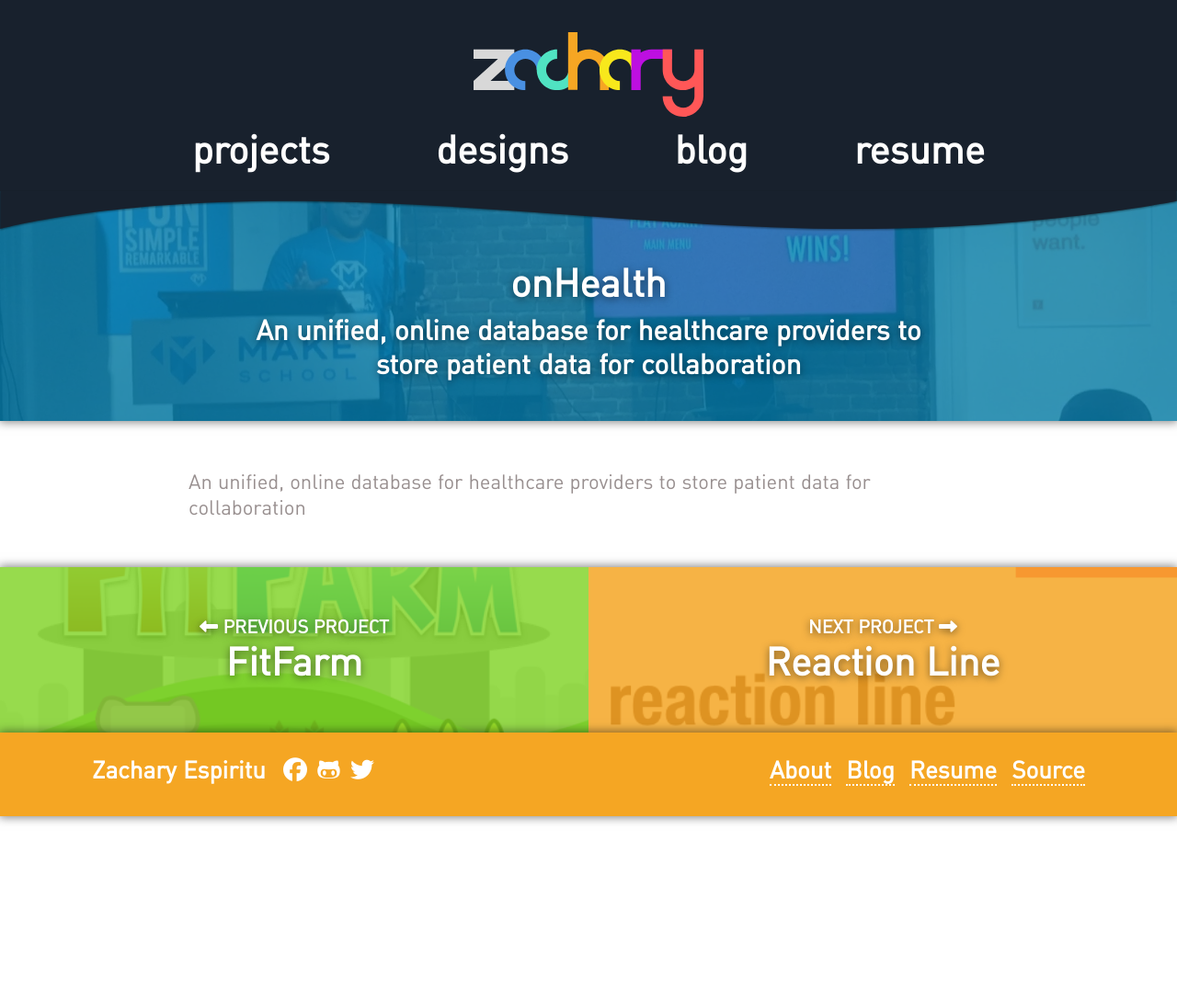
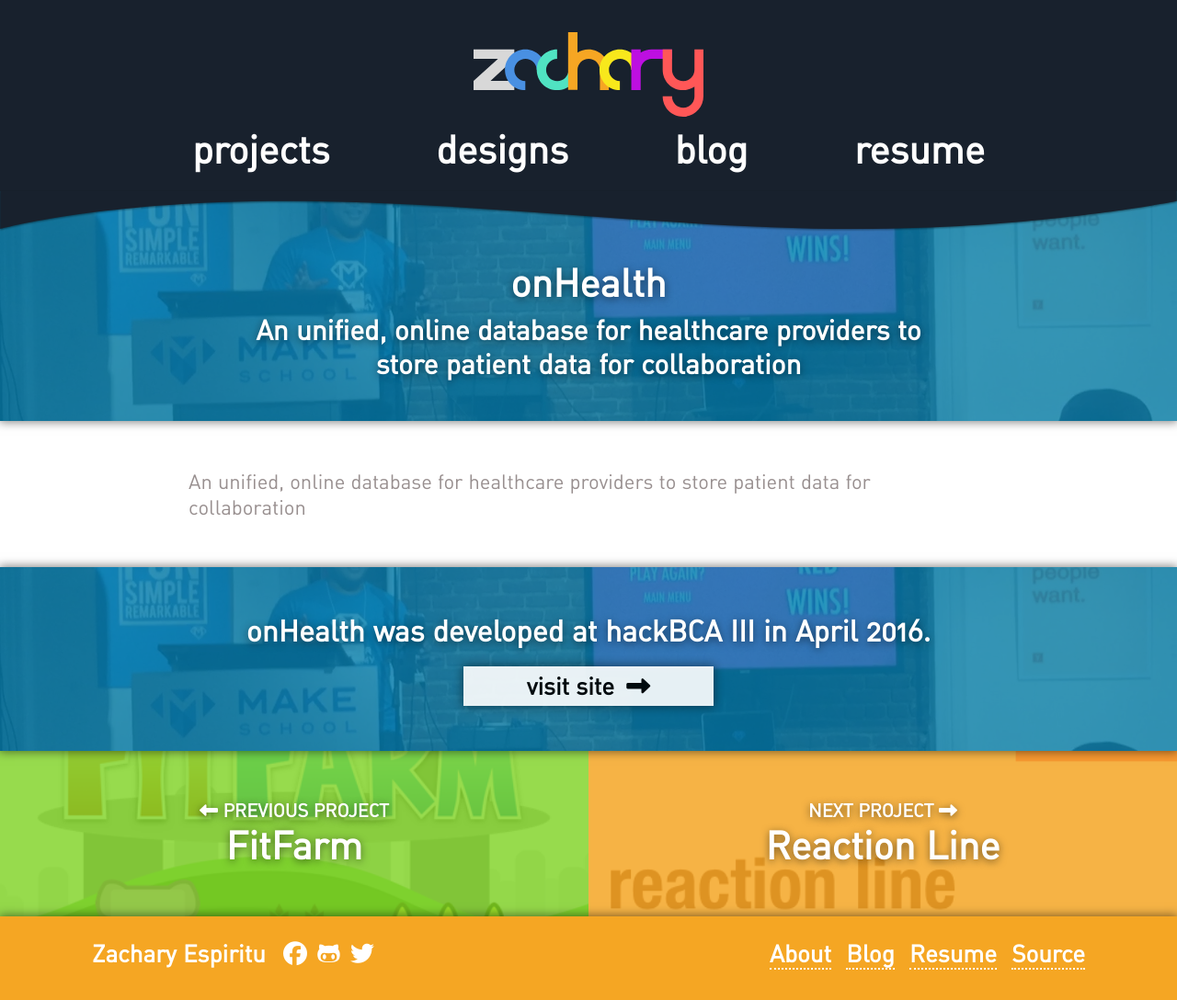
Before and after one commit to ZacharyEspiritu/zacharyespiritu.github.io, a Jekyll site: the page built from _projects/2016-04-01-onHealth.markdown, in a window 1280 px wide. Shown: the whole page at 92% size. Built offline with Jekyll 4.4.1, drawn with Linux system fonts in a browser that asks for light colours; nearby versions of some CDN libraries; before the commit the page ends 900 px from its top, so only the background shows below that.

Commit message:
Partial out post_ending from post layout footer

```diff
--- a/_designs/calenday-poc.markdown
+++ b/_designs/calenday-poc.markdown
@@ -5,6 +5,8 @@ short_title: Calenday POC
 image_path: /images/design-calenday.png
 tagline: A proof-of-concept of a calendar app that focuses on intuitive visualization and navigation with cards
 card_color: "#E0001B"
+ending:
+  tagline: The Calenday mockups were published in October 2015.
 ---
 
 Calenday is a proof-of-concept of a calendar app that focuses on intuitive visualization and navigation with card design. It's an idea I've been toying around with in my head for some time, and I eventually decided I might as well "Sketch" it out.
--- /dev/null
+++ b/_includes/post_ending.html
@@ -0,0 +1,18 @@
+{% if page.ending %}
+    <div class="post-ending" style="background-image: url('{{ page.image_path }}');">
+        <div class="overlay" style="background: {{ page.card_color }}; opacity: 0.80;">
+        </div>
+        <div class="overlay">
+            <div class="post-ending-content">
+                <div class="post-ending-tagline">
+                    {{ page.ending.tagline }}
+                </div>
+                {% if page.ending.link and page.ending.link_text %}
+                    <a href="{{ page.ending.link }}" class="post-ending-button">
+                        {{ page.ending.link_text }} <i class="fa fa-long-arrow-right post-ending-arrow" aria-hidden="true"></i>
+                    </a>
+                {% endif %}
+            </div>
+        </div>
+    </div>
+{% endif %}
--- a/_layouts/post.html
+++ b/_layouts/post.html
@@ -34,22 +34,7 @@
                 {{ content }}
             </article>
             <footer class="post-footer">
-                {% if page.ending %}
-                    <div class="post-ending" style="background-image: url('{{ page.image_path }}');">
-                        <div class="overlay" style="background: {{ page.card_color }}; opacity: 0.80;">
-                        </div>
-                        <div class="overlay">
-                            <div class="post-ending-content">
-                                <div class="post-ending-tagline">
-                                    {{ page.ending.tagline }}
-                                </div>
-                                <a href="{{ page.ending.link }}" class="post-ending-button">
-                                    {{ page.ending.link_text }} <i class="fa fa-long-arrow-right post-ending-arrow" aria-hidden="true"></i>
-                                </a>
-                            </div>
-                        </div>
-                    </div>
-                {% endif %}
+                {% include post_ending.html %}
                 {% include post_preview.html %}
             </footer>
         </main>
--- a/_projects/2015-07-25-data-farm.markdown
+++ b/_projects/2015-07-25-data-farm.markdown
@@ -6,6 +6,10 @@ tagline: Motivating people to save on cellular data by exchanging their unused d
 card_color: "#CCC34F"
 awards:
   - "Winner of hackGCT 2015"
+ending:
+  tagline: Data Farm was developed at hackGCT 2015 in August 2015.
+  link: https://github.com/ZacharyEspiritu/FitFarm
+  link_text: view Github repo
 ---
 
 At the inaugural hackGCT 2015 (my first hackathon!), I teamed up with [Olivia Ross][or-github], [Nico Cobb][nc-github], and [John Ward][jw-github] to create *Data Farm*. It's an iOS application that tracks your cellular data usage and motivates people to consider cheaper cellular data plans by exchanging their unused data bytes for "bites" which are used to raise animals on a virtual farm.
--- a/_projects/2016-04-01-onHealth.markdown
+++ b/_projects/2016-04-01-onHealth.markdown
@@ -6,6 +6,14 @@ tagline: An unified, online database for healthcare providers to store patient d
 card_color: "#027DAD"
 awards:
   - "hackBCA III"
+ending:
+  tagline: onHealth was developed at hackBCA III in April 2016.
+  link: http://onhealth.tech/
+  link_text: visit site
 ---
 
 An unified, online database for healthcare providers to store patient data for collaboration
+
+[onHealth-website]: http://onhealth.tech/
+[onHealth-github]: https://github.com/ZacharyEspiritu/hackBCA
+[gr-github]: https://github.com/grago1999
```
